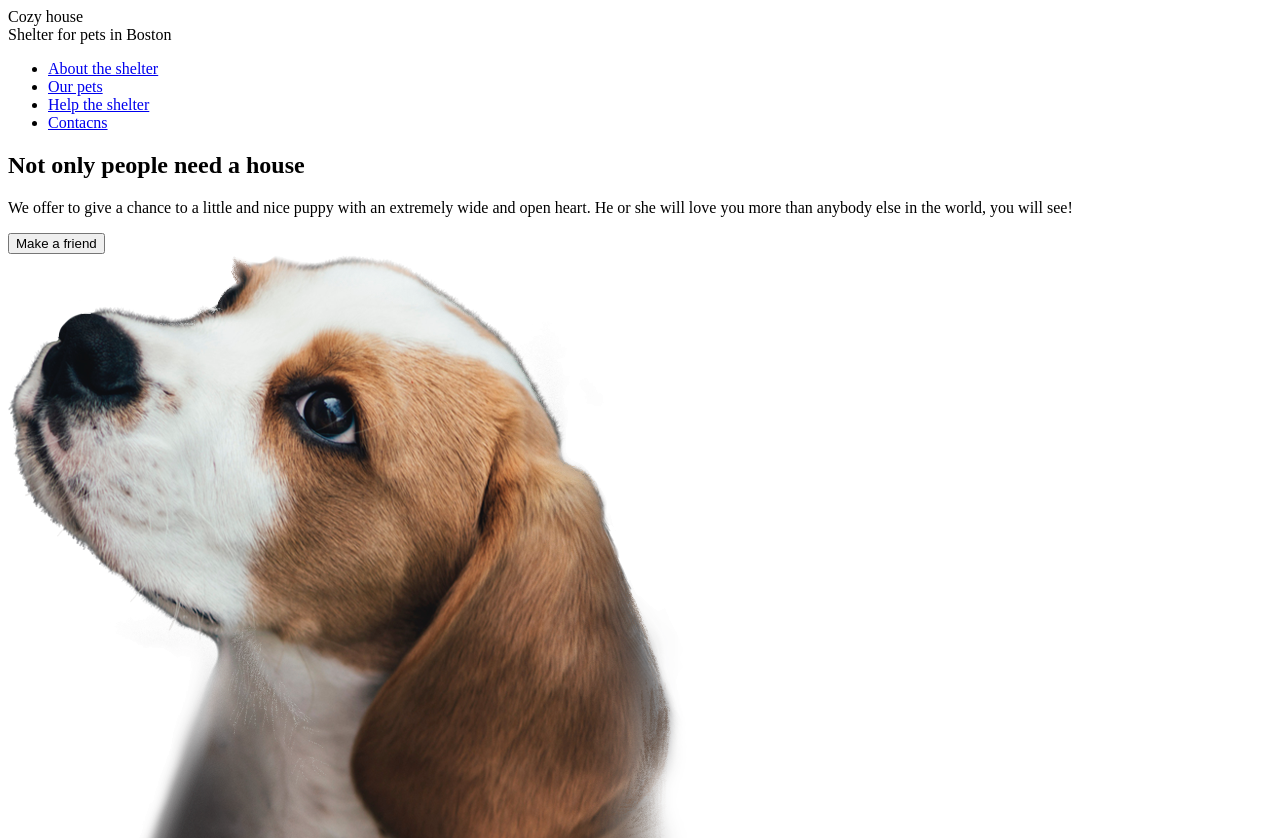
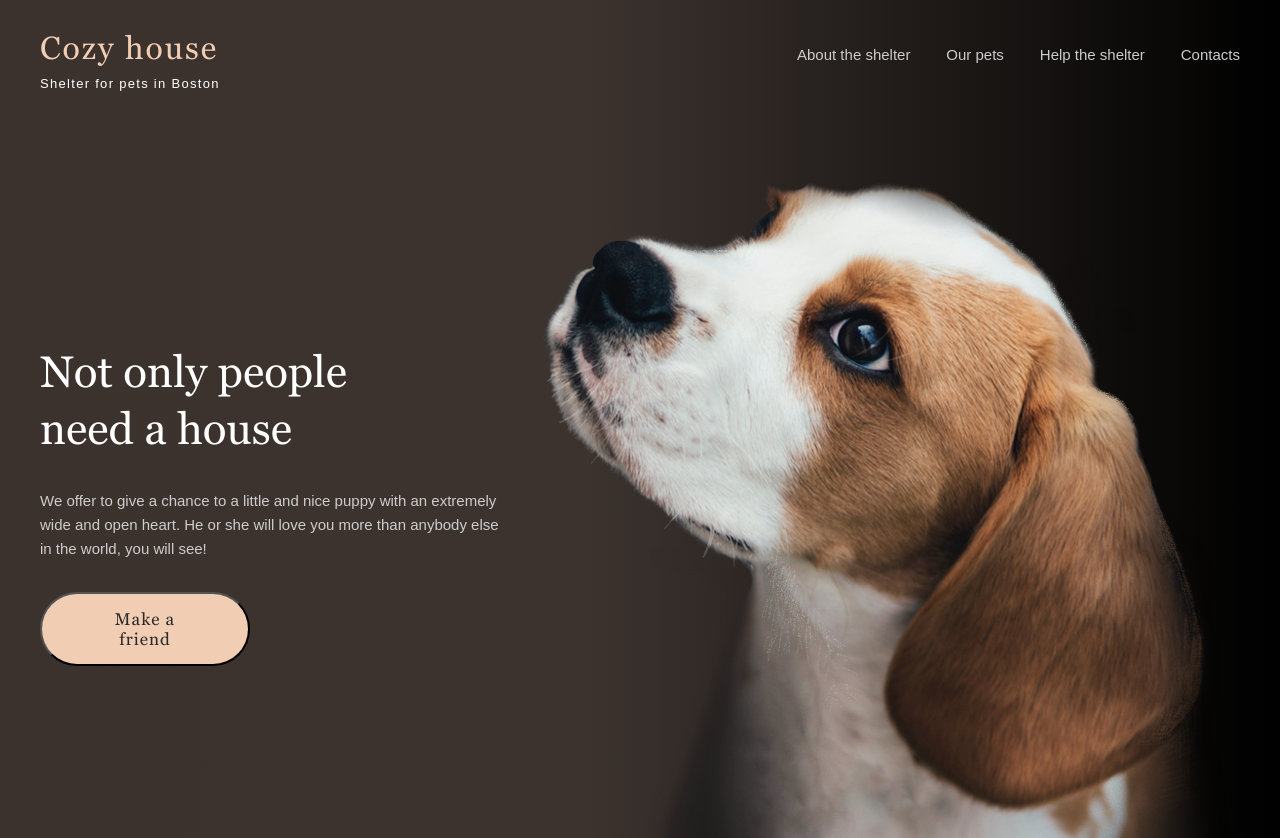
Before and after one commit to irina-sanseverina/shelter, a plain HTML site: page index.html in a window 1280 px wide. Shown: the top 838 px of the page. Drawn offline with Linux system fonts and the light colour scheme.

Commit message:
feat: done section start screen and header

```diff
--- a/index.html
+++ b/index.html
@@ -4,34 +4,37 @@
    <meta charset="UTF-8">
    <meta http-equiv="X-UA-Compatible" content="IE=edge">
    <meta name="viewport" content="width=device-width, initial-scale=1.0">
+   <link rel="stylesheet" href="/style.css">
    <title>Document</title>
 </head>
 <body>
    <header class="header">
       <div class="container header-container">
          <div class="logo">
-            <div class="title">Cozy house</div>
-            <div class="subtitle">Shelter for pets in Boston</div>
+            <div class="logo-title">Cozy house</div>
+            <div class="logo-subtitle">Shelter for pets in Boston</div>
          </div>
          <nav class="nav">
             <ul class="nav-list">
                <li class="nav-item"><a href="#" class="nav-link">About the shelter</a></li>
                <li class="nav-item"><a href="#" class="nav-link">Our pets</a></li>
                <li class="nav-item"><a href="#" class="nav-link">Help the shelter</a></li>
-               <li class="nav-item"><a href="#" class="nav-link">Contacns</a></li>
+               <li class="nav-item"><a href="#" class="nav-link">Contacts</a></li>
             </ul>
          </nav>
       </div>
    </header>
    <main>
       <section class="start-screen">
-         <div>
+         <div class="container start-screen-container">
+            <div class="content">
                <h1 class="heading">Not only people need a house</h1>
                <p class="subheading">We offer to give a chance to a little and nice puppy with an extremely wide and open heart. He or she will love you more than anybody else in the world, you will see!</p>
                <button class="btn">Make a friend</button>
             </div>
             <div>
                <img src="/img/start-screen-puppy.png" alt="">
+            </div>
          </div>
       </section>
       <section class="about">
--- a/style.css
+++ b/style.css
@@ -0,0 +1,128 @@
+@font-face {
+   font-family: 'Georgia';
+   src: url('../shelter/fonts/Georgia.woff2') format('woff2'), url('../shelter/fonts/Georgia.woff') format('woff');
+   font-weight: normal;
+   font-style: normal;
+   font-display: swap;
+}
+
+
+* {
+   box-sizing: border-box;
+   margin: 0;
+   padding: 0;
+}
+html {
+	scroll-behavior: smooth;
+}
+body{
+   min-height: 100vh;
+   min-width: 1280px;
+}
+.container{
+   max-width: 1200px;
+   margin: 0 auto;
+	min-height: 50px;
+}
+.start-screen,
+.header{
+   background: linear-gradient(to right, #3c322d 0%,#3c332f 46%,#000000 100%);
+}
+.start-screen-container,
+.header-container {
+   display: flex;
+   flex-direction: row;
+   justify-content: space-between;
+}
+
+.logo, .nav{
+   margin-bottom: 90px;
+   margin-top: 30px;
+}
+.logo-title{
+   font-family: Georgia, 'Times New Roman', Times, serif;
+   font-size: 32px;
+   color: #F1CDB3;
+   font-style: normal;
+   margin-bottom: 10px;
+   letter-spacing: 0.06em;
+}
+.logo-subtitle{
+   font-family: Arial;
+   font-style: normal;
+   font-size: 13px;
+   font-weight: 400;
+   color: #ffff;
+   letter-spacing: 0.1em;
+}
+.nav{
+   min-width: 443px;
+   max-height: 27px;
+}
+.nav-list{
+	display: flex;
+   flex-direction: row;
+   justify-content: space-between;
+   list-style: none;
+   padding-bottom: 17px;
+   padding-top: 16px;
+
+}
+.nav-link{
+   text-decoration: none;
+   color: #CDCDCD;
+   font-family: 'Arial';
+   font-style: normal;
+   font-weight: 400;
+   font-size: 15px;
+}
+.start-screen-container{
+   max-height: 728px;
+}
+h1{
+   /* position: absolute; */
+   width: 310px;
+   height: 114px;
+   bottom: 208px;
+   font-family: 'Georgia';
+   font-style: normal;
+   font-weight: 400;
+   font-size: 44px;
+   line-height: 130%;
+   color: #FFFFFF;
+}
+.start-screen .subheading{
+   /* position: absolute; */
+   width: 460px;
+   height: 72px;
+   bottom: 94px;
+   font-family: 'Arial';
+   font-style: normal;
+   font-weight: 400;
+   font-size: 15px;
+   line-height: 160%;
+   /* display: flex;
+   align-items: center; */
+   color: #CDCDCD;
+}
+.btn{
+   padding: 15px 45px;
+   font-family: 'Georgia';
+   font-style: normal;
+   font-weight: 400;
+   font-size: 17px;
+   letter-spacing: 0.06em;
+   color: #292929;
+   width: 210px;
+   bottom: 0px;
+   background: #F1CDB3;
+   border-radius: 100px;
+}
+.start-screen .content{
+   display: flex;
+   flex-direction: column;
+   justify-content: space-between;
+   margin-top: 163px;
+   margin-bottom: 243px;
+   margin-right: 42px;
+}
```
Also changed, not shown: fonts/Georgia.woff (added), fonts/Georgia.woff2 (added). Lines whose indentation alone changed are shown as unchanged.
